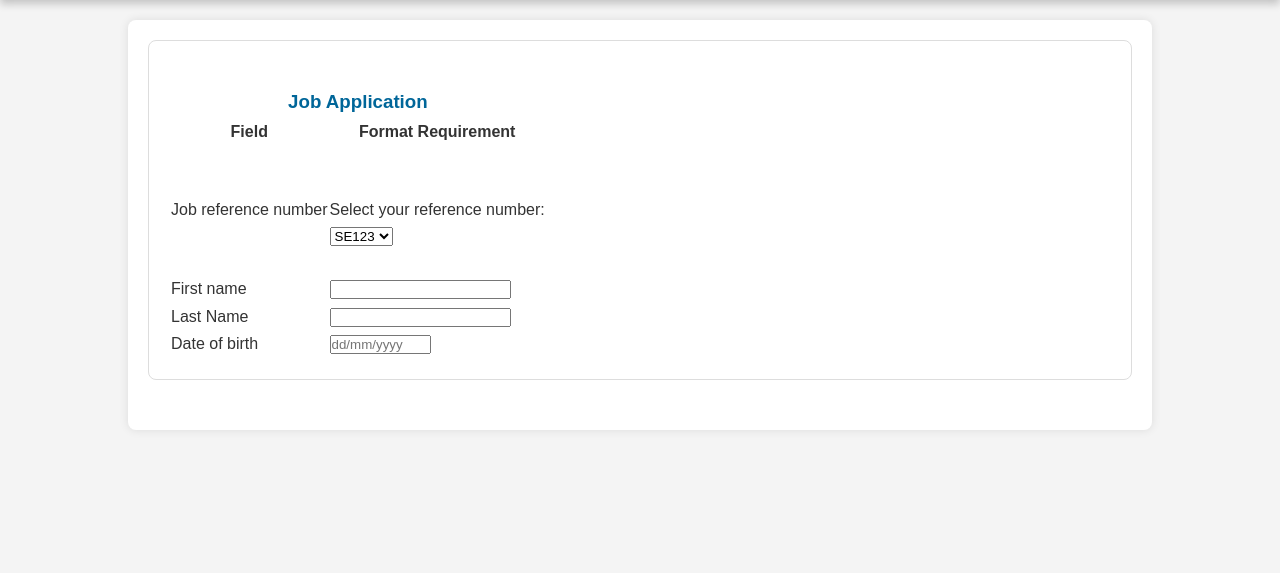
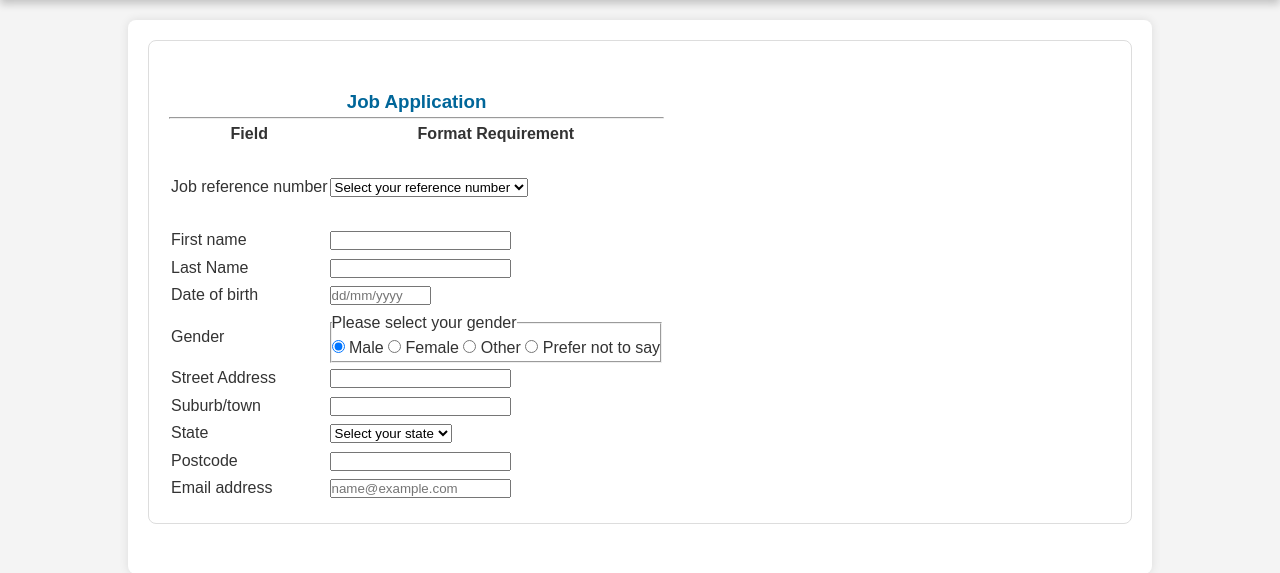
Before and after one commit to Shriyans007/Web-Tech-Project, a PHP site: page /apply.html in a window 1280 px wide. Shown: the part 98-671 px from the top of the page. Run offline with PHP 8.4, Linux system fonts and the light colour scheme.

Commit message:
Apply code + H4 CSS

```diff
--- a/apply.html
+++ b/apply.html
@@ -25,7 +25,7 @@
 
 
                <table>
-                   <caption> <h3><strong>Job Application</strong></h3></caption>
+                   <caption> <h3><strong>Job Application</strong><hr></h3></caption>
                    <tr>
                        <th>Field</th>
                        <th>Format Requirement</th>
@@ -35,11 +35,12 @@
 
                        <tr><form id="survey" method="post"action="process.php"></form>
                            <td>Job reference number</td><br>
-                           <td><br><br>
-                               <label for="Job Reference Number"><p>Select your reference number:</p></label>
-                               <p><select name="number" id="number" requried>
-                                   <option value="SE123">SE123</option>
-                                   <option value="CS789">CS789</option>
+                           <td><br>
+                               <label for="Job Reference Number"></label>
+                               <p><select name="number" id="number" requried="required">
+                                    <option value="" disabled selected><h4>Select your reference number</h4></option>
+                                    <option value="SE123">SE123</option>
+                                    <option value="CS789">CS789</option>
 
                                  </select></p>
                                  <br>
@@ -76,6 +77,76 @@
 
 
 
+                       <tr><form id="survey" method="post"action="process.php"></form>
+                        <td>Gender</td>
+                        <td>
+                            <fieldset>
+                            <legend>Please select your gender</legend>
+                            <label><input type="radio" name="gender" value="m" checked="checked">
+                            Male</label>
+                            <label><input type="radio" name="gender" value="f">
+                                Female</label>
+                                <label><input type="radio" name="gender" value="o">
+                                    Other</label>
+                                    <label><input type="radio" name="gender" value="p">
+                                        Prefer not to say</label>
+
+                        </fieldset>
+
+                        </td>
+                    </tr>
+
+                    <tr><form id="survey" method="post"action="process.php"></form>
+                        <td>Street Address</td>
+                        <td><label for="Address" Address></label>
+                            <input type="text" name="address" id="address" maxlength="40" pattern="[a-zA-Z]+$" required="required"> </td>
+
+                    </td>
+                    </tr>
+
+
+                    <tr><form id="survey" method="post"action="process.php"></form>
+                        <td>Suburb/town</td>
+                        <td><label for="Suburb/Town" Subrurb or Town></label>
+                            <input type="text" name="subrurb" id="subrurb" maxlength="40" pattern="[a-zA-Z]+$" required="required">
+
+                        </td>
+                    </tr>
+
+                    <tr>
+                        <td>State</td>
+                        <td>
+                            <label for="State"></label>
+                               <p><select name="state" id="state" requried="required">
+                                    <option value="" disabled selected><h4>Select your state</h4></option>
+                                    <option value="VIC">VIC</option>
+                                    <option value="NSW">NSW</option>
+                                    <option value="QLD">QLD</option>
+                                    <option value="NT">NT</option>
+                                    <option value="SA">SA</option>
+                                    <option value="TAS">TAS</option>
+                                    <option value="ATC">ATC</option>
+
+                                 </select></p>
+                        </td>
+                    </tr>
+
+                    <tr><form id="survey" method="post"action="process.php"></form>
+                        <td>Postcode</td>
+                        <td><input type="text" name="postcode" id="postcode" pattern="\d{4}" required="required">
+
+                        </td>
+                    </tr>
+
+                    <tr><form id="survey" method="post"action="process.php"></form>
+                        <td>Email address</td>
+                        <td><input type="email" name="email" placeholder="name@example.com">
+
+                        </td>
+                     </tr>
+
+
+
                    </tbody>
 
 
--- a/styles.css
+++ b/styles.css
@@ -204,3 +204,7 @@ h1 {
     opacity: 1;
     right: 0;
   }
+
+ h4 {
+    color:#333
+ }
```
